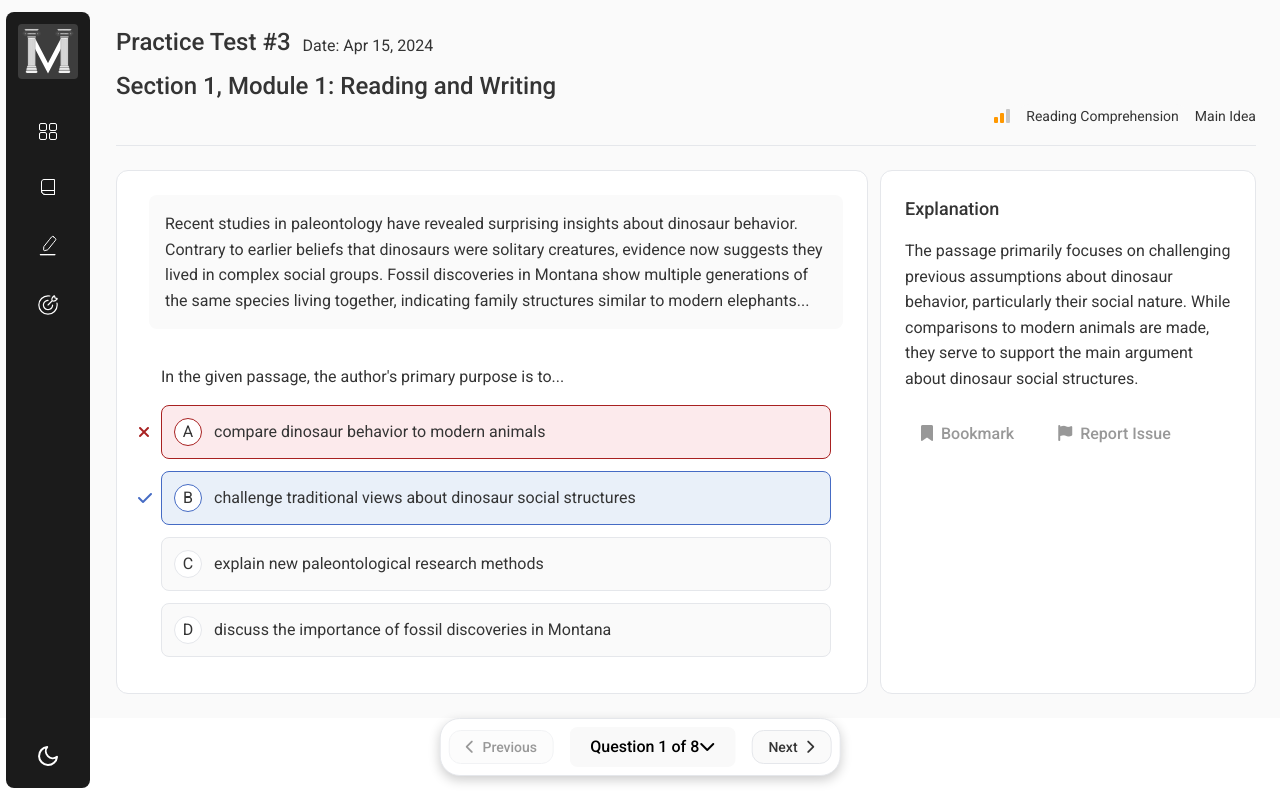
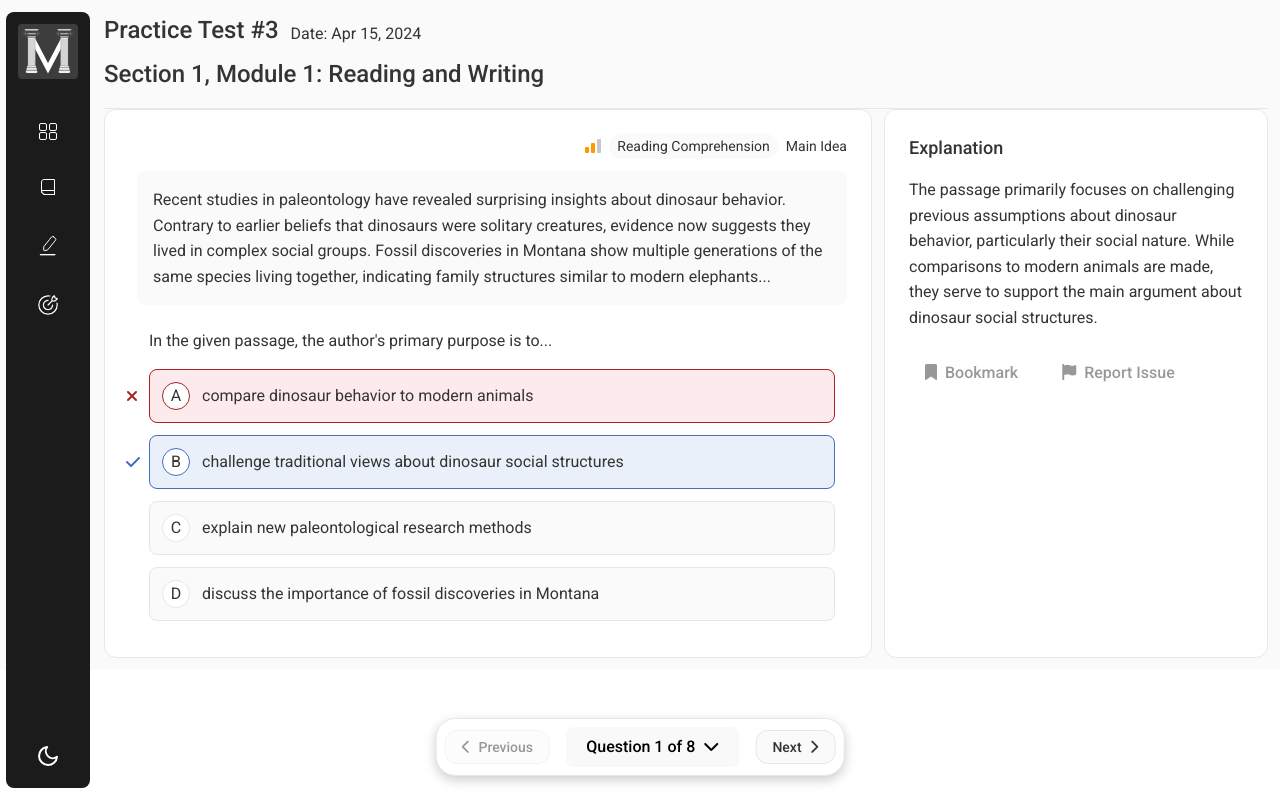
Before and after one commit to Orujhimaru/max_odyssey, a React (Vite) app: page /test-review/1 in a window 1280 px wide. Built offline with nearby package versions, Linux system fonts and the light colour scheme; a web font is replaced by a local one.

Commit message:
design: Test review section design refined

```diff
--- a/src/components/TestReview/TestReview.css
+++ b/src/components/TestReview/TestReview.css
@@ -1,9 +1,9 @@
 .test-review-container {
-  padding: 24px;
+  padding: 12px;
   height: 100%;
   display: flex;
   flex-direction: column;
-  gap: 24px;
+  /* gap: 24px; */
   background-color: var(--bg-secondary);
   position: relative;
   transition: all 0.2s ease;
@@ -44,14 +44,20 @@
 .question-info {
   display: flex;
   gap: 12px;
-  align-items: center;
-  margin-left: auto;
+  flex: none;
+  /* align-items: center; */
+  /* margin-top: auto; */
 }
 
 .question-type {
   display: flex;
   gap: 8px;
   align-items: center;
+  justify-content: flex-end;
+}
+
+.review-dropdown {
+  padding-left: 8px;
 }
 
 .difficulty-indicator {
@@ -146,7 +152,7 @@
   padding-left: 32px;
   display: flex;
   flex-direction: column;
-  gap: 24px;
+  gap: 12px;
   transition: all 0.2s ease;
 }
 
--- a/src/components/TestReview/TestReview.jsx
+++ b/src/components/TestReview/TestReview.jsx
@@ -181,20 +181,6 @@ const TestReview = () => {
             <span>Date: Apr 15, 2024</span>
             {/* <span>Score: 720</span> */}
         {/* <span>Time: 1h 45m</span>    </div> */}
-
-        <div className="question-info">
-          <div className="question-type">
-            <span
-              className={`difficulty-indicator ${question.difficulty.toLowerCase()}`}
-            >
-              <span className="bar"></span>
-              <span className="bar"></span>
-              <span className="bar"></span>
-            </span>
-            <span className="topic">{question.topic}</span>
-            <span className="subtopic">{question.subtopic}</span>
-          </div>
-        </div>
       </div>
 
       {/* Navigation Button */}
@@ -214,7 +200,9 @@ const TestReview = () => {
         >
           Question {currentQuestion + 1} of {mockQuestions.length}
           <i
-            className={`fas fa-chevron-${isNavigatorOpen ? "up" : "down"}`}
+            className={`review-dropdown fas fa-chevron-${
+              isNavigatorOpen ? "up" : "down"
+            }`}
           ></i>
         </button>
 
@@ -245,9 +233,22 @@ const TestReview = () => {
       )}
 
       {/* Main Content */}
+
       <div className="test-review-content">
         {/* Question Section */}
         <div className="question-section">
+          <div className="question-type">
+            <span
+              className={`difficulty-indicator ${question.difficulty.toLowerCase()}`}
+            >
+              <span className="bar"></span>
+              <span className="bar"></span>
+              <span className="bar"></span>
+            </span>
+            <span className="topic">{question.topic}</span>
+            <span className="subtopic">{question.subtopic}</span>
+          </div>
+
           {question.passage && (
             <div className="passage">{question.passage}</div>
           )}
```
